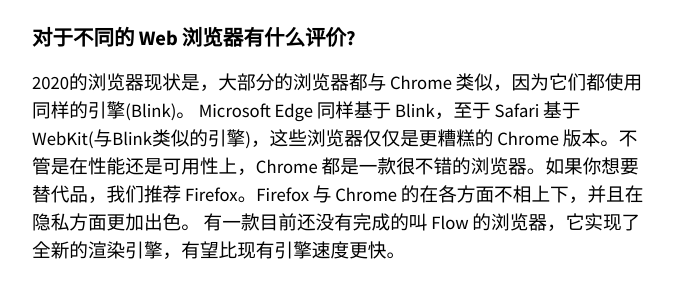
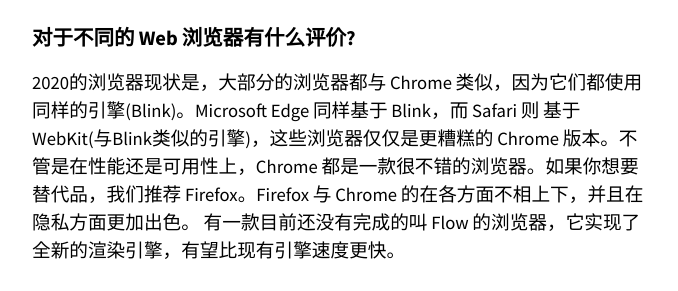
Before and after one commit to missing-semester-cn/missing-semester-cn.github.io, a Jekyll site: the page built from _2020/qa.md, in a window 1280 px wide and 900 px high, scrolled down 7607 px. Shown: the part 497-788 px from the top of the window, without its empty margins (300-978 px from the left). Built offline with Jekyll 4.4.1, drawn with Linux system fonts in a browser that asks for light colours; some of the changed text lies outside the part shown.

Commit message:
typo fix

```diff
--- a/_2020/qa.md
+++ b/_2020/qa.md
@@ -181,5 +181,5 @@
 
 ## 对于不同的 Web 浏览器有什么评价?
 
-2020的浏览器现状是，大部分的浏览器都与 Chrome 类似，因为它们都使用同样的引擎(Blink)。 Microsoft Edge 同样基于 Blink，至于 Safari 基于 WebKit(与Blink类似的引擎)，这些浏览器仅仅是更糟糕的 Chrome 版本。不管是在性能还是可用性上，Chrome 都是一款很不错的浏览器。如果你想要替代品，我们推荐 Firefox。Firefox 与 Chrome 的在各方面不相上下，并且在隐私方面更加出色。
+2020的浏览器现状是，大部分的浏览器都与 Chrome 类似，因为它们都使用同样的引擎(Blink)。Microsoft Edge 同样基于 Blink，而 Safari 则 基于WebKit(与Blink类似的引擎)，这些浏览器仅仅是更糟糕的 Chrome 版本。不管是在性能还是可用性上，Chrome 都是一款很不错的浏览器。如果你想要替代品，我们推荐 Firefox。Firefox 与 Chrome 的在各方面不相上下，并且在隐私方面更加出色。
 有一款目前还没有完成的叫 Flow 的浏览器，它实现了全新的渲染引擎，有望比现有引擎速度更快。
```
Also changed, not shown: other parts of _2020/qa.md (+2 -2 lines), _2020/command-line.md (+2 -2 lines), _2020/data-wrangling.md (+3 -3 lines), _2020/debugging-profiling.md (+1 -1 lines), _2020/metaprogramming.md (+1 -1 lines).
